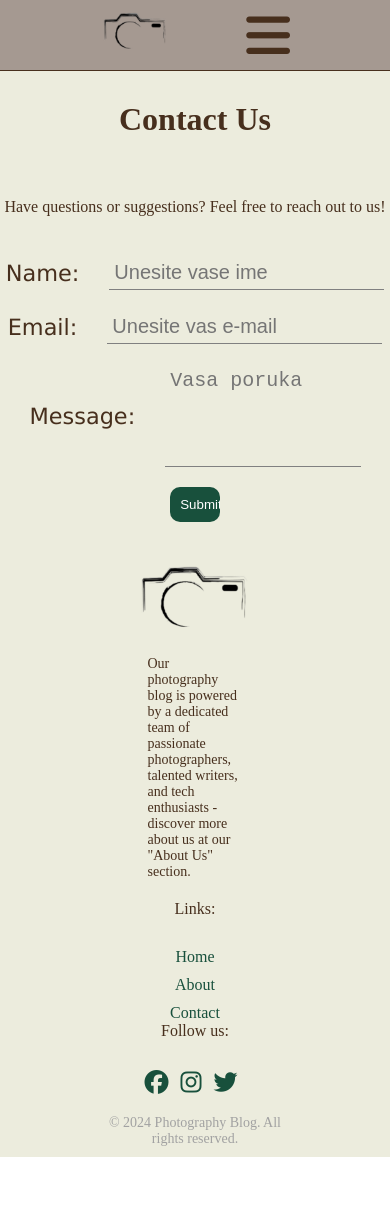
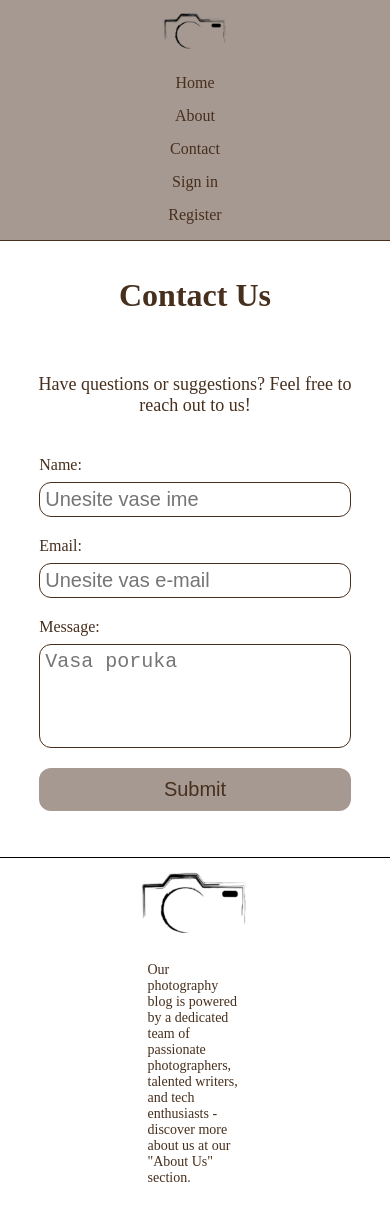
Before and after one commit to darkogolovic/Uvod-u-Web-, a plain HTML site: page Blog/contact.html in a window 390 px wide. Shown: the top 1205 px of the page. Before the commit the page ends 1157 px from the top, so only its background shows below. Drawn offline with Linux system fonts and the light colour scheme.

Commit message:
contact page, responsive

```diff
--- a/Blog/styles/contact.css
+++ b/Blog/styles/contact.css
@@ -75,70 +75,69 @@ body {
   width: 100%;
   padding: 10px;
   display: flex;
+  flex-direction: column;
   justify-content: center;
-  align-items: center;
-  gap: 30px;
+  align-items: flex-start;
+  gap: 8px;
 }
 .contact-form {
-  background-color: rgb(236, 236, 221);
-  padding-top: 30px;
+  padding: 36px 0;
   display: flex;
   flex-direction: column;
   align-items: center;
   gap: 30px;
 }
 .contact-form p {
+  width: 85%;
   text-align: center;
+  font-size: 18px;
 }
 .contact-form form {
-  width: 90%;
+  width: 85%;
   max-width: 500px;
 }
 
-input[placeholder="Unesite vase ime"],
-input[placeholder="Unesite vas e-mail"],
+input,
 textarea {
   font-size: 20px;
   padding: 5px;
+  border: 1px solid #472f1d;
+  width: 100%;
+  border-radius: 12px;
+}
+
+input[type="submit"] {
+  padding: 10px;
+  background-color: #472f1d7c;
   border: none;
-  background: transparent;
-  border-bottom: 1px solid gray;
-  flex-basis: 68%;
-}
-.field label {
-  font-size: 1.4rem;
-  font-weight: 400;
-  font-family: Verdana, Geneva, Tahoma, sans-serif;
-  flex-basis: 28%;
-}
-input[type="submit"] {
-  width: 15%;
-  background-color: #18503c;
-  padding: 10px;
-  border-radius: 10px;
-  border: none;
-  color: white;
+  color: #472f1d;
 }
 input[type="submit"]:hover {
-  background-color: transparent;
-  color: #18503c;
+  background-color: #472f1d;
+  color: #a992817c;
 }
 #message {
   resize: none;
 }
-.footer {
-  background-color: rgb(236, 236, 221);
-  padding-top: 20px;
+/* Footer area */
+
+.padding-footer {
+  padding: 16px 10%;
 }
 
-.footer .flex {
+.footer {
+  border-top: 1px solid #000;
+  background-color: #fff;
+}
+
+.footer div {
   display: flex;
   align-items: center;
   justify-content: space-between;
   align-items: flex-start;
 }
 
-.footer > p {
+.copyright {
   text-align: center;
   font-size: 14px;
   color: #a2a2a2;
@@ -146,16 +145,10 @@ input[type="submit"]:hover {
   margin: 0;
   background-color: #f2f2f2;
 }
-.footer p:nth-child(2) {
-  background-color: rgb(236, 236, 221);
-}
 
 .footer .footer-logo {
   width: 50%;
   font-size: 14px;
-}
-.footer p:not(.global-padding) {
-  margin-bottom: 20px;
 }
 
 .footer .footer-col {
@@ -165,43 +158,50 @@ input[type="submit"]:hover {
   align-items: flex-start;
 }
 
+.footer .footer-col p {
+  margin-bottom: 16px;
+}
+
 .footer .footer-col i {
   margin-right: 8px;
-  cursor: pointer;
 }
 
 .footer .footer-logo img {
   width: 120px;
 }
-.footer a {
-  text-decoration: none;
-  color: #18503c;
-}
-.footer i {
-  font-size: 1.5rem;
-  color: #18503c;
+
+.footer .copyright {
+  padding: 18px 10%;
 }
 
 @media only screen and (max-width: 700px) {
-  .footer .flex {
+  .container .nav {
+    flex-direction: column;
+    align-items: center;
+    justify-content: space-between;
+    gap: 10px;
+  }
+
+  .footer div {
     display: flex;
     flex-direction: column;
     align-items: center;
-    justify-content: center;
+    justify-content: space-between;
+    gap: 10px;
   }
   .footer .footer-col {
-    height: 100%;
+    align-items: center;
+  }
+}
+@media only screen and (max-width: 550px) {
+  .container .nav ul {
     display: flex;
     flex-direction: column;
     align-items: center;
-    gap: 10px;
+    gap: 5px;
+  }
+  .container .nav ul li {
+    margin: 0;
+    padding: 0;
   }
 }
-@media only screen and (max-width: 600px) {
-  .bars {
-    display: block;
-  }
-  .container .nav ul {
-    display: none;
-  }
-}
```
